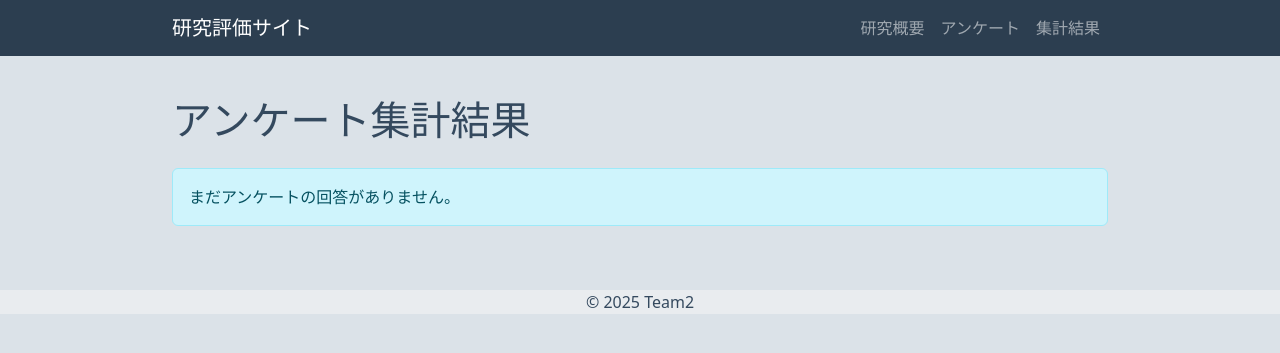
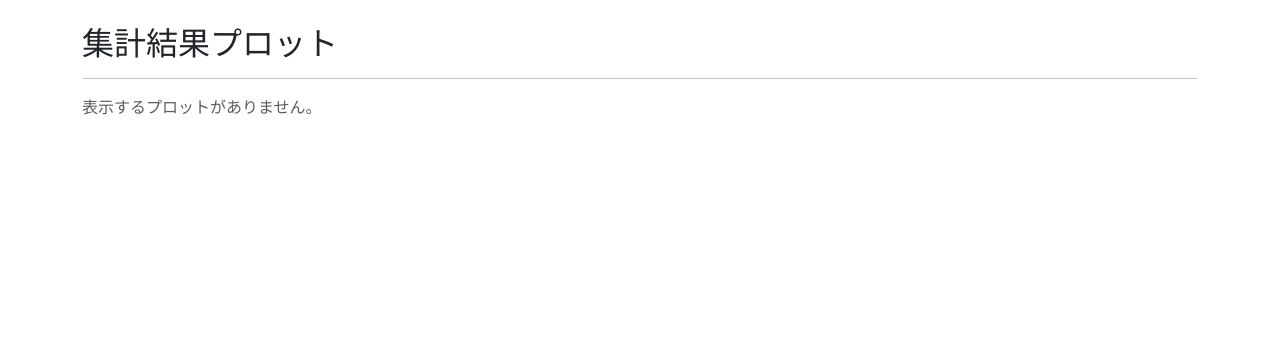
Before and after one commit to KotaTamaki/system_introduce, a Flask app: template templates/results.html in a window 1280 px wide. Shown: the top 353 px of the page. Run offline with Flask 3, Linux system fonts and the light colour scheme; the template is opened without the code that fills it, so the values that code supplies are empty.

Commit message:
結果のplot pngを表示するように修正

```diff
--- a/templates/results.html
+++ b/templates/results.html
@@ -1,86 +1,46 @@
-{% extends 'layout.html' %}
+<!DOCTYPE html>
+<html lang="ja">
+<head>
+    <meta charset="UTF-8">
+    <meta name="viewport" content="width=device-width, initial-scale=1.0">
+    <title>集計結果</title>
+    <link href="https://cdn.jsdelivr.net/npm/bootstrap@5.3.0/dist/css/bootstrap.min.css" rel="stylesheet">
+</head>
+<body>
+    <div class="container mt-4">
 
-{% block content %}
-<h1 class="mb-4">アンケート集計結果</h1>
+        {% with messages = get_flashed_messages(with_categories=true) %}
+            {% if messages %}
+                {% for category, message in messages %}
+                    <div class="alert alert-{{ category }}" role="alert">
+                        {{ message }}
+                    </div>
+                {% endfor %}
+            {% endif %}
+        {% endwith %}
 
-{% if chart_data %}
-<div class="card mb-4">
-    <div class="card-header">
-        定量的評価 (総回答数: {{ total_responses }}件)
-    </div>
+        <h2>集計結果プロット</h2>
+        <hr>
+
+        <div class="row">
+            {% if plot_urls %}
+                {% for url in plot_urls %}
+                    <div class="col-md-6 mb-4">
+                        <div class="card">
                             <div class="card-body">
-        <div style="width: 100%; max-width: 900px; margin: auto;">
-            <canvas id="myChart"></canvas>
+                                <img src="{{ url }}" class="img-fluid" alt="生成されたプロット画像">
                             </div>
                         </div>
                     </div>
-
-<div class="card">
-    <div class="card-header">
-        コメント一覧
+                {% endfor %}
+            {% else %}
+                <div class="col">
+                    <p class="text-muted">表示するプロットがありません。</p>
                 </div>
-    <div class="card-body">
-        {% if comments %}
-            <ul class="list-group">
-                {% for comment in comments %}
-                    {% if comment %}
-                        <li class="list-group-item">{{ comment }}</li>
-                    {% endif %}
-                {% endfor %}
-            </ul>
-        {% else %}
-            <p>コメントはまだありません。</p>
             {% endif %}
         </div>
+
     </div>
-
-{% else %}
-<div class="alert alert-info" role="alert">
-    まだアンケートの回答がありません。
-</div>
-{% endif %}
-{% endblock %}
-
-{% block scripts %}
-{% if chart_data %}
-<script src="https://cdn.jsdelivr.net/npm/chart.js"></script>
-<script>
-    document.addEventListener('DOMContentLoaded', function () {
-        const ctx = document.getElementById('myChart');
-        // Flaskから渡されたJSON文字列をパースしてJavaScriptオブジェクトに変換
-        const chartData = JSON.parse('{{ chart_data | safe }}');
-
-        new Chart(ctx, {
-            type: 'bar', // グラフの種類 (積み上げ棒グラフにする場合は stacked: true を追加)
-            data: chartData,
-            options: {
-                responsive: true,
-                plugins: {
-                    title: {
-                        display: true,
-                        text: '各質問への評価分布'
-                    },
-                    tooltip: {
-                        mode: 'index',
-                        intersect: false
-                    }
-                },
-                scales: {
-                    x: {
-                        stacked: true, // 質問ごとに評価を積み上げる
-                    },
-                    y: {
-                        stacked: true, // 質問ごとに評価を積み上げる
-                        beginAtZero: true,
-                        ticks: {
-                            // 目盛りを整数にする
-                            stepSize: 1
-                        }
-                    }
-                }
-            }
-        });
-    });
-</script>
-{% endif %}
-{% endblock %}
+    <script src="https://cdn.jsdelivr.net/npm/bootstrap@5.3.0/dist/js/bootstrap.bundle.min.js"></script>
+</body>
+</html>
```
Lines whose indentation alone changed are shown as unchanged.
